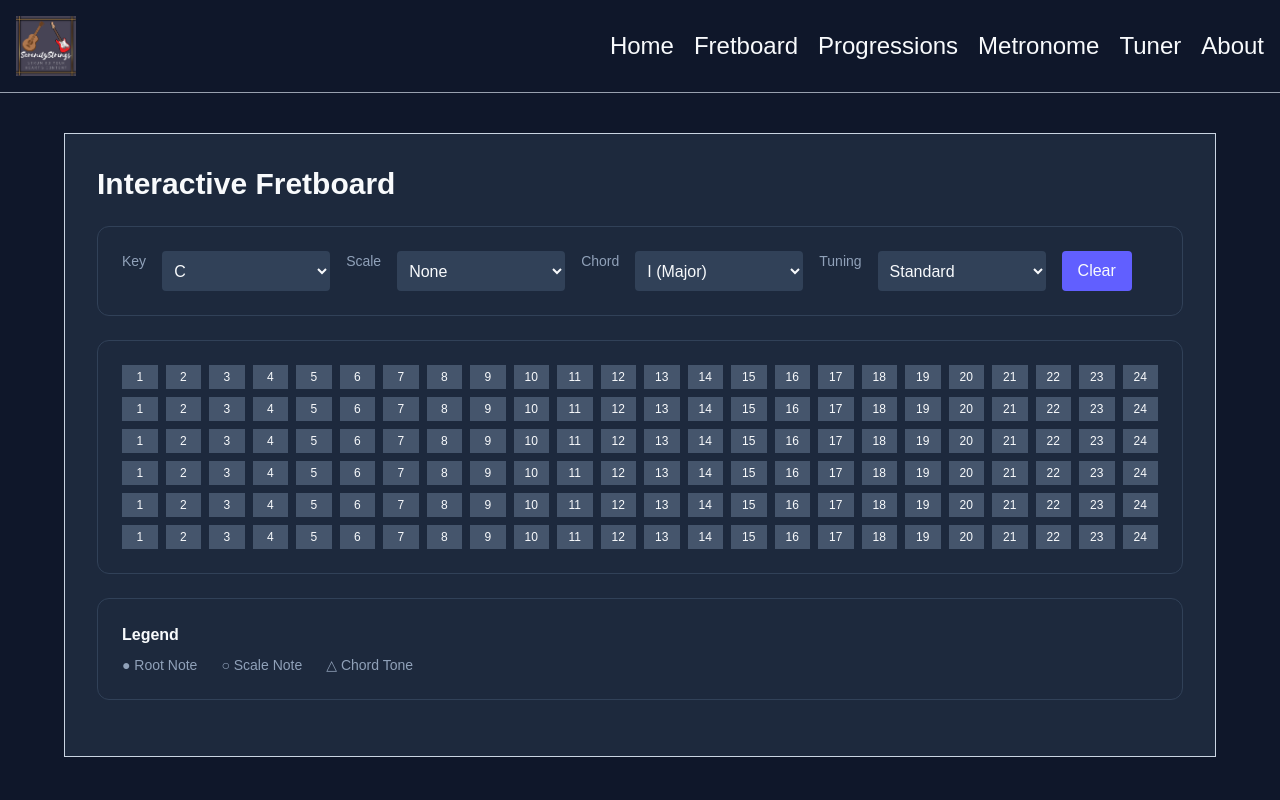
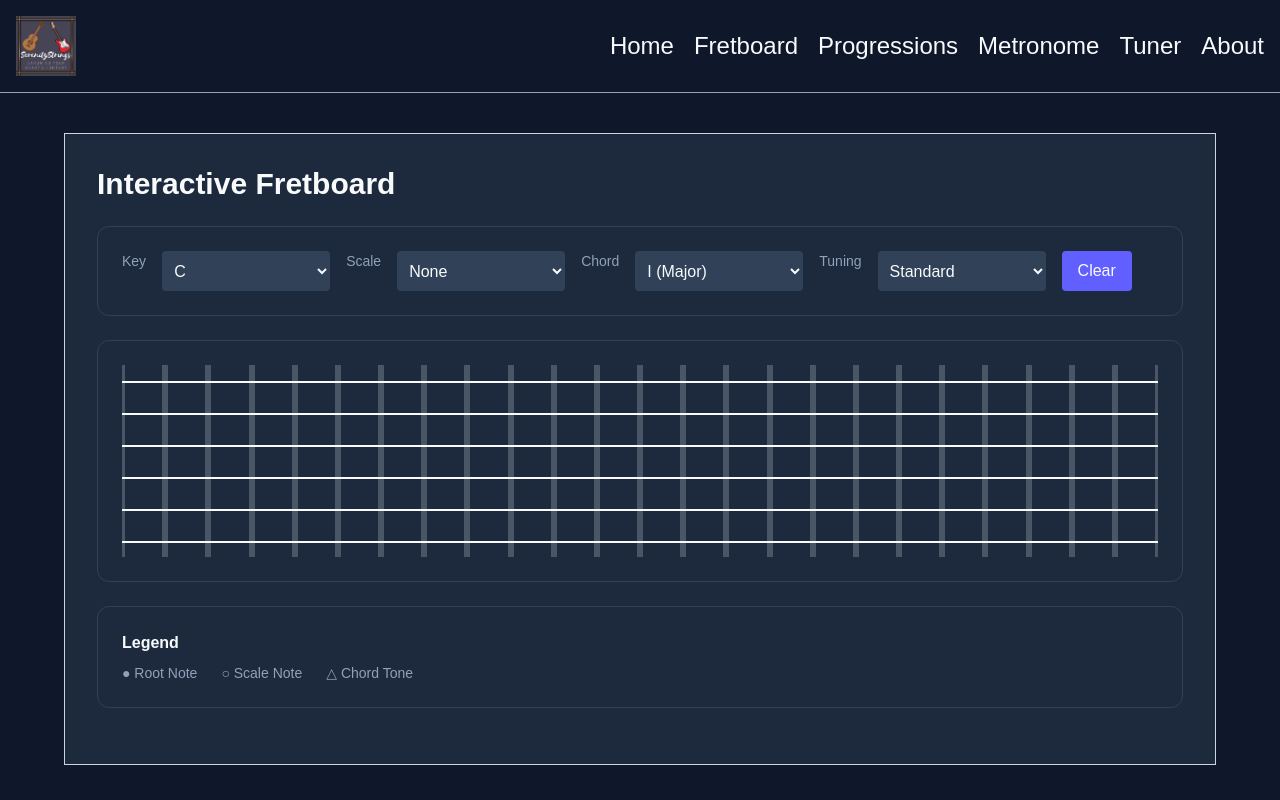
Before and after one commit to SerenityStrings/serenitystrings-client, a Next.js app: page /fretboard in a window 1280 px wide. Shown: the top 800 px of the page. Built offline with nearby package versions, Linux system fonts and the light colour scheme.

Commit message:
Created strings and frets for fretboard.

```diff
--- a/src/app/fretboard/page.tsx
+++ b/src/app/fretboard/page.tsx
@@ -74,8 +74,7 @@ const FretboardPage = () => {
       <section className = "bg-slate-800 p-6 rounded-xl border border-slate-700 mb-6">
 
         {/* This wraps all 6 string rows vertically */}
-        <div className = "flex flex-col gap-2">
-
+        <div className = "flex flex-col">
           {/* Loop 6 times to create 6 strings */}
           {
                                           // Current element value, current index
@@ -84,12 +83,13 @@ const FretboardPage = () => {
               // Each row represents ONE string
               <div
                 key = {rowIndex} // Required by React to track elements efficiently
-                className = "grid gap-2" // Grid layout for frets + spacing between cells
+                className = "grid relative" // Grid layout for frets + spacing between cells
 
                 // create a CSS Grid container with exactly 24 columns that are all equally sized,
                 // taking up the full width of the container.
                 style = {{ gridTemplateColumns: "repeat(24, 1fr)" }}
               >
+              <hr className = "absolute top-4 w-full border z-10"/>
 
                 {/* Inner loop: creates 24 frets for each string */}
                 {
@@ -99,14 +99,12 @@ const FretboardPage = () => {
                     // Each cell represents ONE fret position
                     <div
                       key = {colIndex} // Unique key for each cell
-                      className = "bg-slate-600 h-6 flex items-center justify-center text-xs"
+                      className = "h-8 flex items-center justify-center border-l-3 border-r-3 border-gray-600"
                       // bg-slate-600 → visible cell color
                       // h-6 → cell height
                       // flex + items-center + justify-center → centers text inside
                       // text-xs → small font for numbers
                     >
-                      {/* Display fret number (1–24) for now (debugging/visual aid) */}
-                      {colIndex + 1}
                     </div>
 
                   ))
```
